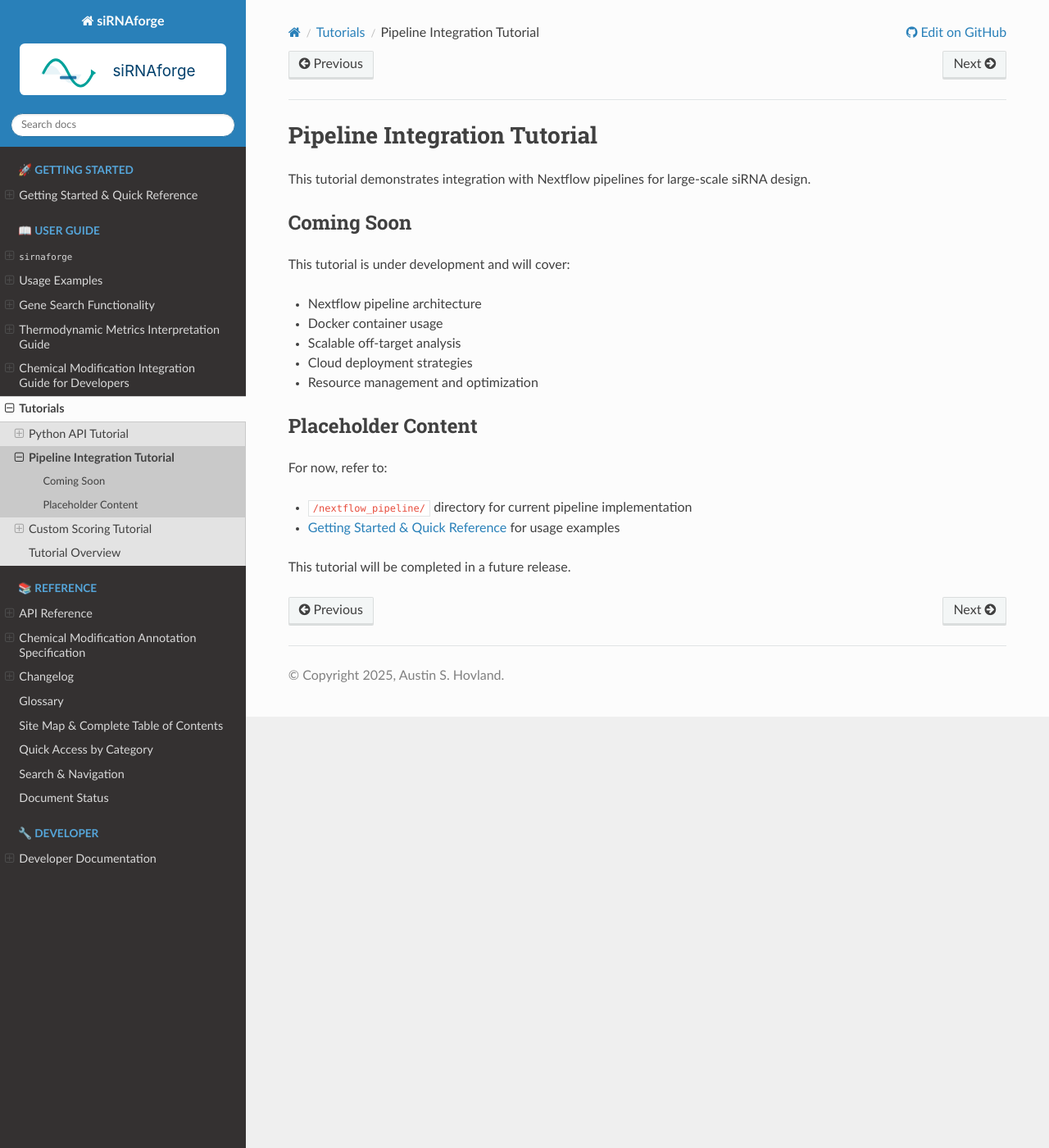
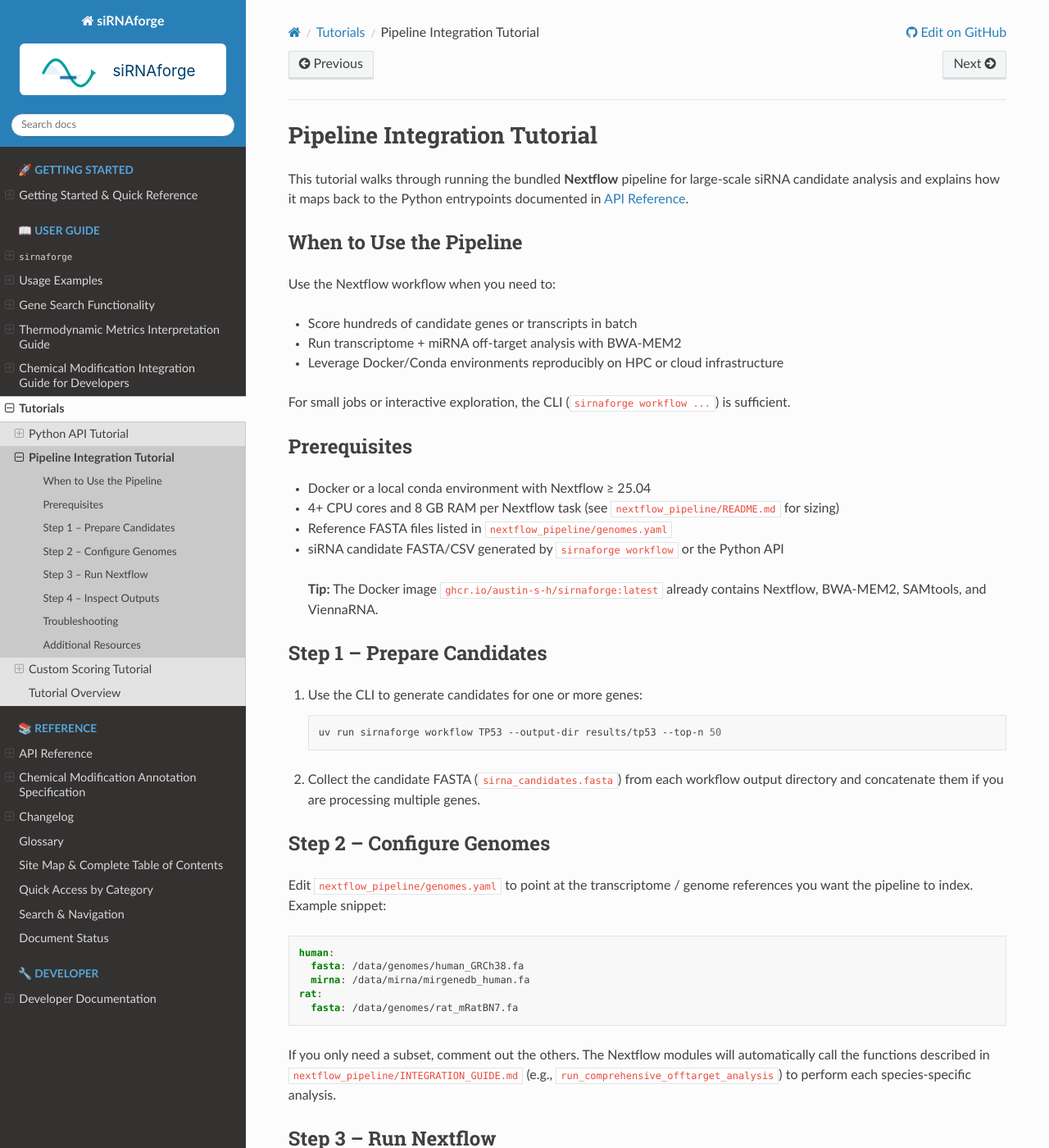
Before and after one commit to Austin-s-h/sirnaforge, a Sphinx documentation site: the page built from docs/tutorials/pipeline_integration.md, in a window 1280 px wide and 1400 px high. Shown: the whole window at 82% size. Built offline with Sphinx 7.4.7 and the Read the Docs theme 3.1.0, drawn with Linux system fonts in a browser that asks for light colours; the version number is read from the project's files by our own code; some of the changed text lies outside the part shown.

````diff
--- a/docs/tutorials/pipeline_integration.md
+++ b/docs/tutorials/pipeline_integration.md
@@ -1,21 +1,100 @@
 # Pipeline Integration Tutorial
 
-This tutorial demonstrates integration with Nextflow pipelines for large-scale siRNA design.
+This tutorial walks through running the bundled **Nextflow** pipeline for large-scale siRNA candidate analysis and explains how it maps back to the Python entrypoints documented in {doc}`../api_reference`.
 
-## Coming Soon
+## When to Use the Pipeline
 
-This tutorial is under development and will cover:
+Use the Nextflow workflow when you need to:
+- Score hundreds of candidate genes or transcripts in batch
+- Run transcriptome + miRNA off-target analysis with BWA-MEM2
+- Leverage Docker/Conda environments reproducibly on HPC or cloud infrastructure
 
-- Nextflow pipeline architecture
-- Docker container usage
-- Scalable off-target analysis
-- Cloud deployment strategies
-- Resource management and optimization
+For small jobs or interactive exploration, the CLI (`sirnaforge workflow ...`) is sufficient.
 
-## Placeholder Content
+## Prerequisites
 
-For now, refer to:
-- `/nextflow_pipeline/` directory for current pipeline implementation
-- {doc}`../getting_started` for usage examples
+- Docker or a local conda environment with Nextflow ≥ 25.04
+- 4+ CPU cores and 8 GB RAM per Nextflow task (see `nextflow_pipeline/README.md` for sizing)
+- Reference FASTA files listed in `nextflow_pipeline/genomes.yaml`
+- siRNA candidate FASTA/CSV generated by `sirnaforge workflow` or the Python API
 
-This tutorial will be completed in a future release.
+> **Tip:** The Docker image `ghcr.io/austin-s-h/sirnaforge:latest` already contains Nextflow, BWA-MEM2, SAMtools, and ViennaRNA.
+
+## Step 1 – Prepare Candidates
+
+1. Use the CLI to generate candidates for one or more genes:
+	 ```bash
+	 uv run sirnaforge workflow TP53 --output-dir results/tp53 --top-n 50
+	 ```
+2. Collect the candidate FASTA (`sirna_candidates.fasta`) from each workflow output directory and concatenate them if you are processing multiple genes.
+
+## Step 2 – Configure Genomes
+
+Edit `nextflow_pipeline/genomes.yaml` to point at the transcriptome / genome references you want the pipeline to index. Example snippet:
+
+```yaml
+human:
+  fasta: /data/genomes/human_GRCh38.fa
+  mirna: /data/mirna/mirgenedb_human.fa
+rat:
+  fasta: /data/genomes/rat_mRatBN7.fa
+```
+
+If you only need a subset, comment out the others. The Nextflow modules will automatically call the functions described in `nextflow_pipeline/INTEGRATION_GUIDE.md` (e.g., `run_comprehensive_offtarget_analysis`) to perform each species-specific analysis.
+
+## Step 3 – Run Nextflow
+
+From the repository root:
+
+```bash
+nextflow run nextflow_pipeline/main.nf \
+	--candidates results/tp53/sirna_candidates.fasta \
+	--outdir nextflow_results/tp53 \
+	--genome_species "human,rat"
+```
+
+Important parameters:
+- `--candidates`: FASTA file with siRNA sequences (one per record)
+- `--outdir`: Output directory for per-species TSV/JSON summaries
+- `--genome_species`: Comma-separated list matching `genomes.yaml`
+- `--max_hits`, `--bwa_k`, `--bwa_T`, `--seed_start`, `--seed_end`: Override alignment sensitivity (see pipeline config)
+
+To run inside Docker for maximum reproducibility:
+
+```bash
+docker run --rm -it \
+	-v $(pwd):/workspace -w /workspace \
+	ghcr.io/austin-s-h/sirnaforge:latest \
+	nextflow run nextflow_pipeline/main.nf --help
+```
+
+## Step 4 – Inspect Outputs
+
+The pipeline mirrors the CLI output structure:
+
+```
+nextflow_results/
+├── logs/
+├── off_target/
+│   ├── TP53_human_analysis.tsv
+│   └── TP53_rat_analysis.tsv
+├── sirnaforge/
+│   └── manifest.json
+└── workflow_summary.json
+```
+
+Each TSV/JSON pair originates from the corresponding Python entrypoints in `sirnaforge.core.off_target`. See the file `nextflow_pipeline/INTEGRATION_GUIDE.md` for the precise mapping between Nextflow modules and Python functions.
+
+## Troubleshooting
+
+- **Missing genome files** → verify paths in `genomes.yaml` and that containers can reach the host paths (bind mount the directories when using Docker).
+- **Slow throughput** → lower `--genome_species`, reduce `--top-n` during candidate generation, or increase parallelism with `-process.maxForks` in `nextflow.config`.
+- **Tool not found** → ensure you are using the provided Docker image or run `make docker-build` to rebuild locally.
+
+## Additional Resources
+
+- [nextflow_pipeline/INTEGRATION_GUIDE.md](https://github.com/austin-s-h/sirnaforge/blob/master/nextflow_pipeline/INTEGRATION_GUIDE.md): Deep dive into module/function boundaries
+- [nextflow_pipeline/README.md](https://github.com/austin-s-h/sirnaforge/blob/master/nextflow_pipeline/README.md): Parameter reference and usage examples
+- [`docs/developer/testing_guide.md`](../developer/testing_guide.md): Guidance on pipeline-related test markers
+
+With these steps you can orchestrate the full off-target pipeline at scale while reusing the same validated Python components exposed in the API reference.
````
Also changed, not shown: README.md (+20 -13 lines), docs/cli_reference.md (+1 -0 lines), docs/developer/testing_guide.md (+19 -17 lines), docs/getting_started.md (+18 -8 lines), pyproject.toml (+0 -8 lines), .github/copilot-instructions.md, 5 other files.
